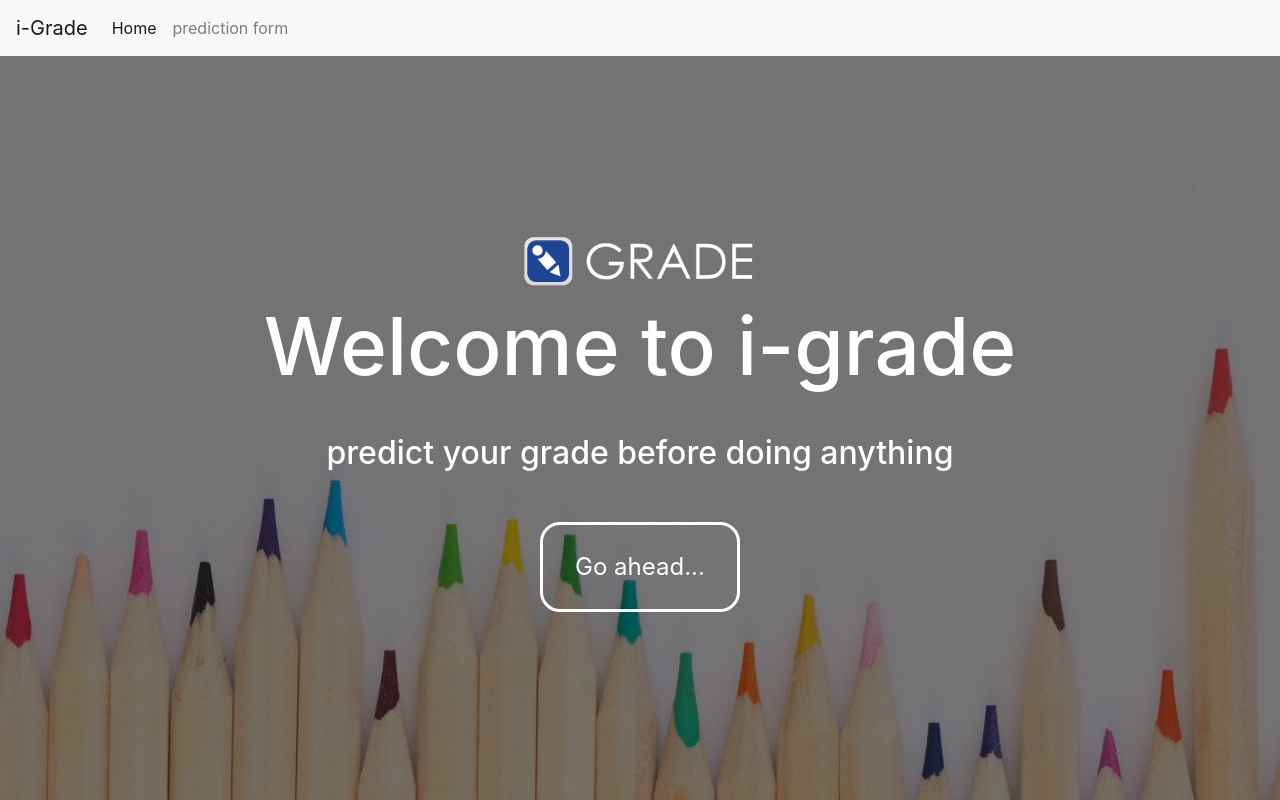
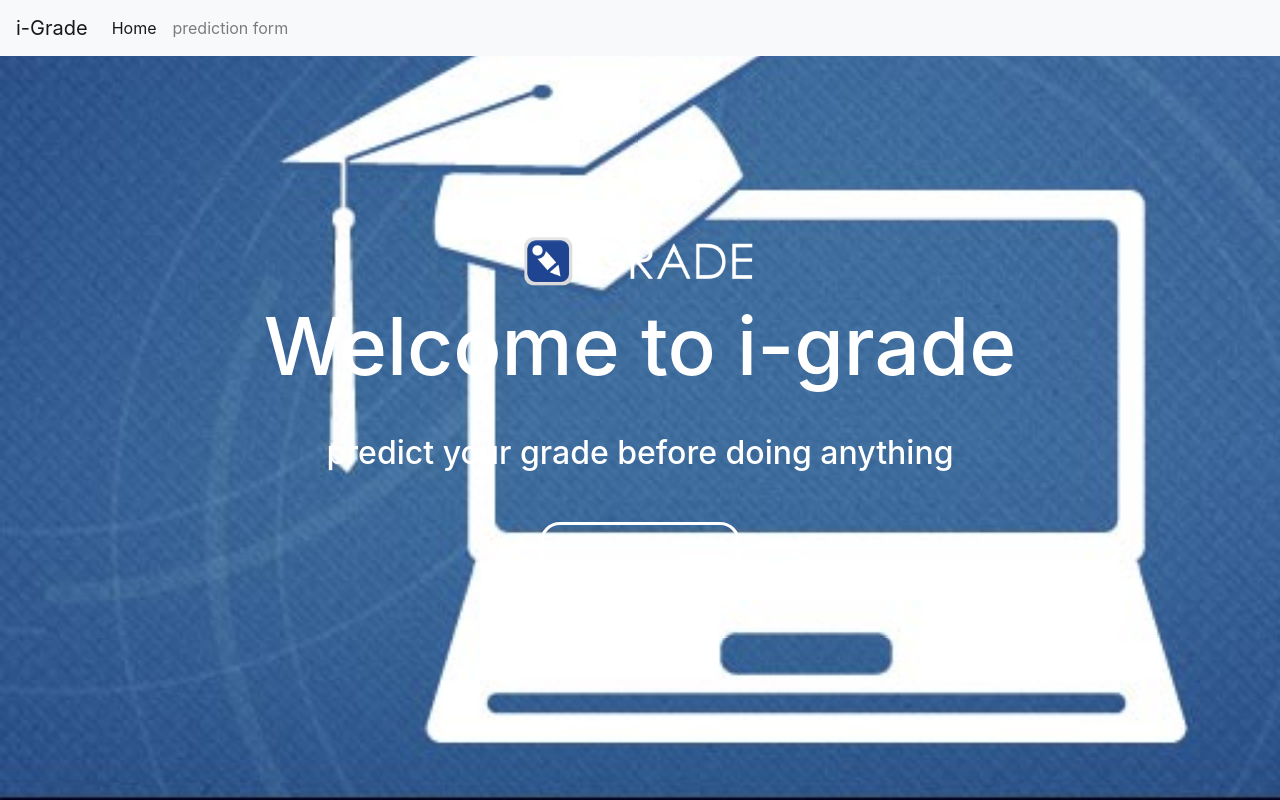
Before and after one commit to AASHISHAG/open_university_learning_analytics, a Flask app: page / in a window 1280 px wide. Run offline with Flask 2, Linux system fonts and the light colour scheme; parts of the project's set-up code (start-up, migrations or seed data) failed here and were passed over; some libraries are stand-ins or nearby versions.

Commit message:
added image

```diff
--- a/static/css/style.css
+++ b/static/css/style.css
@@ -1,5 +1,5 @@
 .full_bg{
-	background-image: url(../images/ci.jpg);
+	background-image: url(../images/page1_background.jpg);
     background-size: cover;
     background-position: center center;
     background-repeat: no-repeat;
@@ -18,7 +18,7 @@
     /* Text styles */
     text-align: center;
         /* Background styles */
-    background-image: url(../images/ci.jpg);
+    background-image: url(../images/page1_background.jpg);
     background-size: cover;
     background-position: center center;
     background-repeat: no-repeat;
@@ -70,7 +70,7 @@
     /* Text styles */
     text-align: center;
         /* Background styles */
-    background-image: url(../images/ci.jpg);
+    background-image: url(../images/page1_background.jpg);
     background-size: cover;
     background-position: center center;
     background-repeat: no-repeat;
```
Also changed, not shown: static/images/page1_background.jpg.
